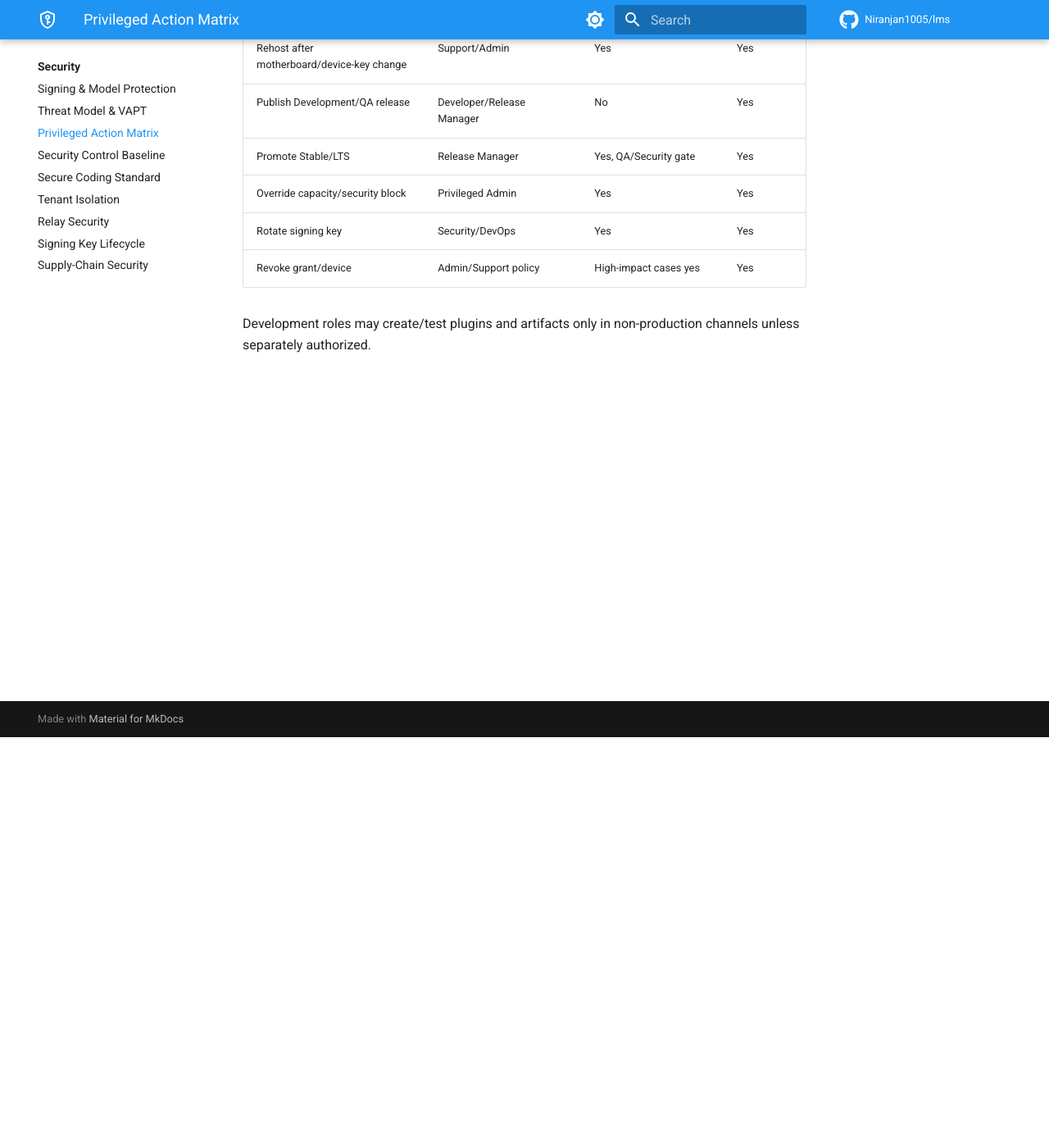
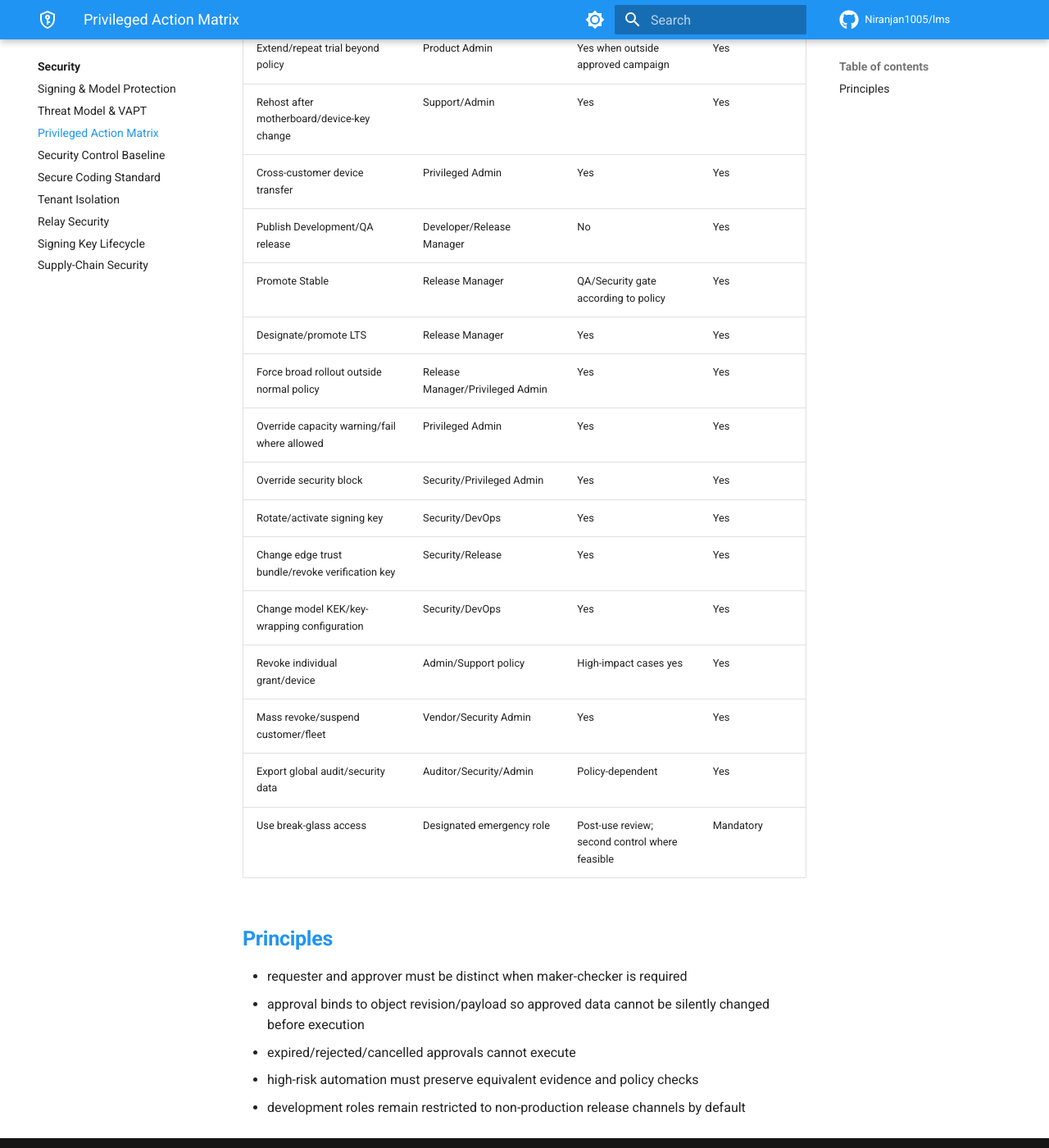
Before and after one commit to Niranjan1005/lms, an MkDocs documentation site: the page built from docs/security/approval-matrix.md, in a window 1280 px wide and 1400 px high, scrolled down 501 px. Shown: the whole window at 82% size. Built offline with MkDocs 1.6.1 and Material for MkDocs 9.7.7, drawn with Linux system fonts in a browser that asks for light colours; comment, search, counter and statistics services are not loaded; some of the changed text lies outside the part shown.

Commit message:
docs: complete privileged action matrix

```diff
--- a/docs/security/approval-matrix.md
+++ b/docs/security/approval-matrix.md
@@ -2,15 +2,31 @@
 
 | Action | Minimum role | Second approval | Audit |
 |---|---|---|---|
-| View customer/device state | Support / Customer Admin scoped | No | Access log |
-| Allocate within entitlement pool | Customer/Vendor Admin scoped | Normally no | Yes |
-| Increase entitlement | Commercial/Product Admin | Yes unless ERP-approved automation | Yes |
+| View customer/device state | Support / Customer Admin scoped | No | access/security log |
+| Allocate within approved entitlement pool | Customer/Vendor Admin scoped | Normally no | Yes |
+| Increase/create exceptional entitlement | Product/Commercial Admin | Yes unless approved ERP automation | Yes |
 | Issue exceptional perpetual/custom grant | Product Admin | Yes | Yes |
+| Extend/repeat trial beyond policy | Product Admin | Yes when outside approved campaign | Yes |
 | Rehost after motherboard/device-key change | Support/Admin | Yes | Yes |
+| Cross-customer device transfer | Privileged Admin | Yes | Yes |
 | Publish Development/QA release | Developer/Release Manager | No | Yes |
-| Promote Stable/LTS | Release Manager | Yes, QA/Security gate | Yes |
-| Override capacity/security block | Privileged Admin | Yes | Yes |
-| Rotate signing key | Security/DevOps | Yes | Yes |
-| Revoke grant/device | Admin/Support policy | High-impact cases yes | Yes |
+| Promote Stable | Release Manager | QA/Security gate according to policy | Yes |
+| Designate/promote LTS | Release Manager | Yes | Yes |
+| Force broad rollout outside normal policy | Release Manager/Privileged Admin | Yes | Yes |
+| Override capacity warning/fail where allowed | Privileged Admin | Yes | Yes |
+| Override security block | Security/Privileged Admin | Yes | Yes |
+| Rotate/activate signing key | Security/DevOps | Yes | Yes |
+| Change edge trust bundle/revoke verification key | Security/Release | Yes | Yes |
+| Change model KEK/key-wrapping configuration | Security/DevOps | Yes | Yes |
+| Revoke individual grant/device | Admin/Support policy | High-impact cases yes | Yes |
+| Mass revoke/suspend customer/fleet | Vendor/Security Admin | Yes | Yes |
+| Export global audit/security data | Auditor/Security/Admin | Policy-dependent | Yes |
+| Use break-glass access | Designated emergency role | Post-use review; second control where feasible | Mandatory |
 
-Development roles may create/test plugins and artifacts only in non-production channels unless separately authorized.
+## Principles
+
+- requester and approver must be distinct when maker-checker is required
+- approval binds to object revision/payload so approved data cannot be silently changed before execution
+- expired/rejected/cancelled approvals cannot execute
+- high-risk automation must preserve equivalent evidence and policy checks
+- development roles remain restricted to non-production release channels by default
```
